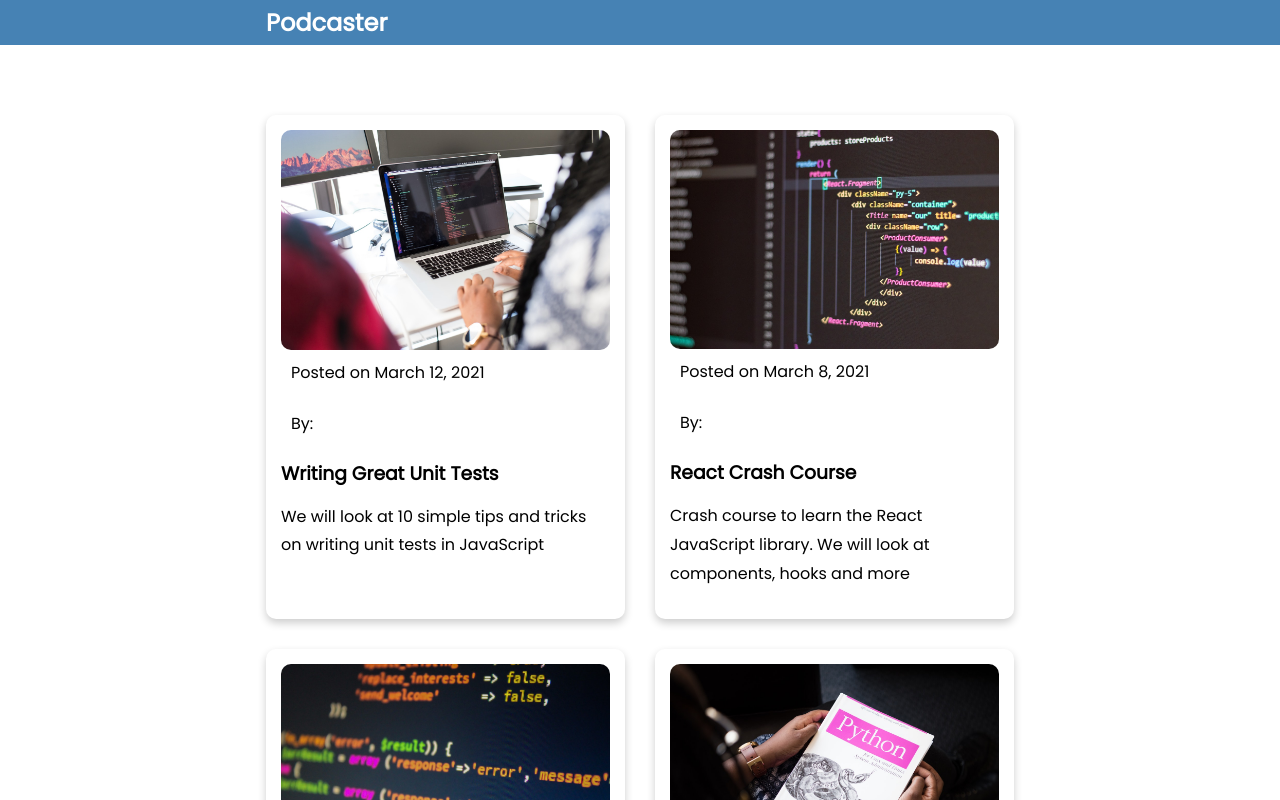
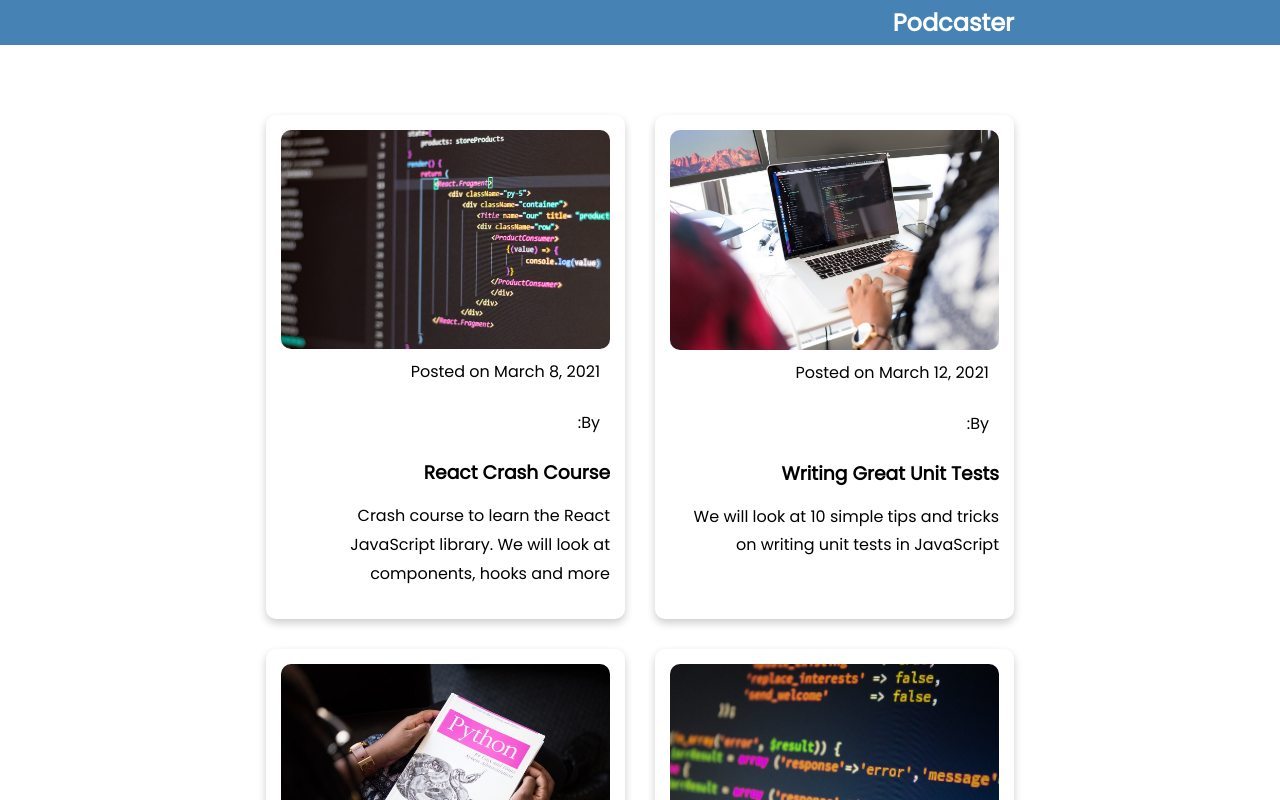
Before and after one commit to tohidshabanloo/next-mdx-blog, a Next.js app: page / in a window 1280 px wide. Shown: the top 800 px of the page. Built offline with nearby package versions, Linux system fonts and the light colour scheme.

Commit message:
dir rtl in app.js

```diff
--- a/pages/_app.js
+++ b/pages/_app.js
@@ -4,13 +4,13 @@ import Footer from "../components/Footer";
 
 function MyApp({ Component, pageProps }) {
   return (
-    <>
+    <div dir="rtl">
       <Header />
       <main className="container">
         <Component {...pageProps} />
       </main>
       <Footer />
-    </>
+    </div>
   );
 }
 
```
